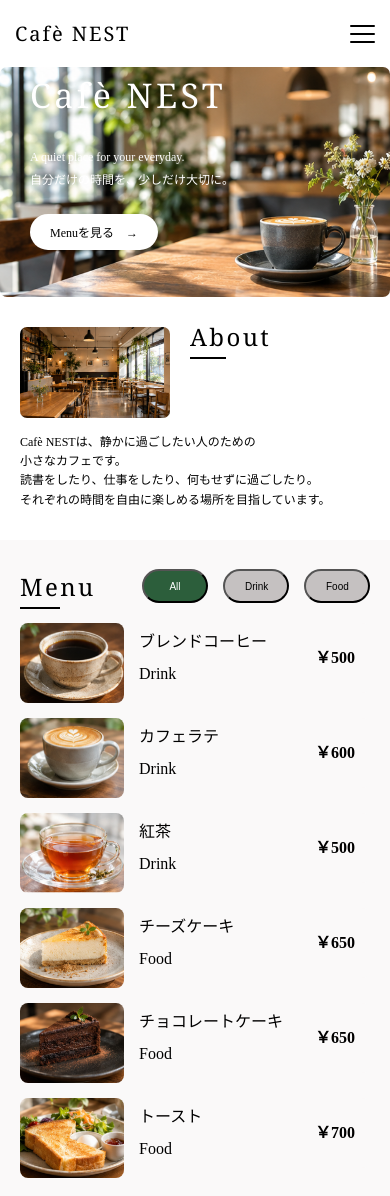
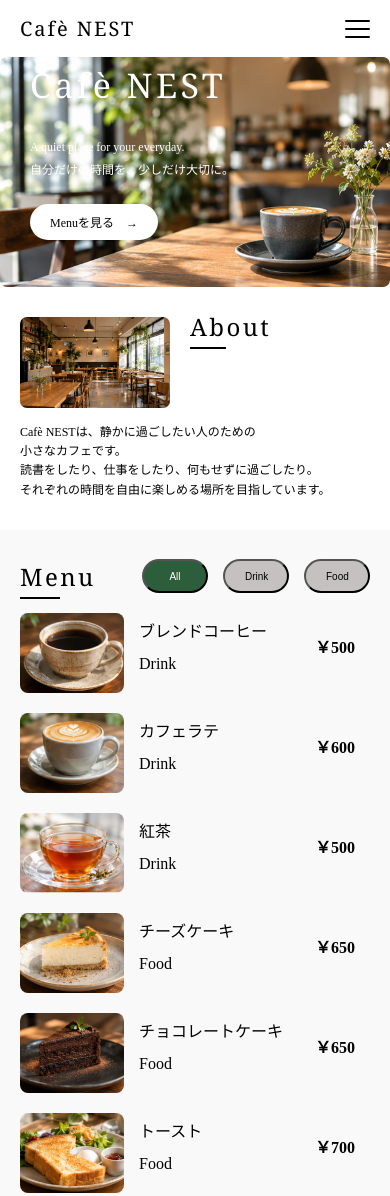
Before and after one commit to komagoma123/cafe-site, a plain HTML site: page index.html in a window 390 px wide. Shown: the top 1196 px of the page. Drawn offline with Linux system fonts and the light colour scheme.

Commit message:
Add files via upload

```diff
--- a/css/style.css
+++ b/css/style.css
@@ -19,10 +19,12 @@ main{
 
 header{
     display: flex;
-    gap: 300px;
     justify-content: space-between;
-    padding: 0 90px;
-    margin: 28px;
+    padding: 0 40px;
+    margin: 28px auto;
+    max-width: 1100px;
+    width: 100%;
+    box-sizing: border-box;
 
 }
 
@@ -42,7 +44,7 @@ header{
 
 #header-inner{
     display: flex;
-    gap: 100px;
+    gap: 50px;
 }
 
 nav{
@@ -484,13 +486,47 @@ h3{
     display: none;
 }
 
+@media screen and (max-width: 1100px) {
+    #menu-img {
+        display: flex;
+        flex-wrap: wrap;         /* 折り返しを有効にする */
+        justify-content: center;
+        gap: 20px;
+    }
+
+    .menu-card {
+        width: 340px;            /* カード全体の幅を指定 */
+        display: flex;
+        flex-direction: column;  /* 画像とdlを縦に並べる */
+    }
+
+    /* ★ ここを追加・調整：画像幅をカード（＝dl）と同じ100%にする */
+    #menu-img img {
+        width: 100%;
+        height: 120px;
+        object-fit: cover;
+        border-radius: 8px 8px 0 0; /* 画像の上の角を丸くする */
+    }
+
+    /* dlの幅もカードに合わせて100%にする */
+    #menu-img dl {
+        width: 100%;
+        box-sizing: border-box;
+        border-radius: 0 0 8px 8px; /* 画像の下の角に合わせてdlの下を丸くすると綺麗です */
+    }
+}
+
 @media screen and (max-width: 768px) {
 
     /* ヘルパー・ヘッダー全体の調整 */
     header {
-        padding: 0;
+        display: flex;
+        align-items: center;
+        width: 100%;
+        padding: 0 20px;
+        margin: 15px 0px;
+        box-sizing: border-box;
         gap: 0;
-        margin: 20px 15px;
     }
 
     /* PC用メニューを確実に非表示にする */
@@ -612,8 +648,10 @@ h3{
         display: flex;
         flex-direction: column; /* 横並びから「縦並び」にする */
         align-items: center;    /* カードを中央に寄せる（左寄せにしたい場合は flex-start にしてください） */
-        gap: 15px;              /* カードとカードの上下の隙間をあける */
+        gap: 20px;              /* カードとカードの上下の隙間をあける */
         width: 100%;
+        flex-wrap: wrap;
+        justify-content: center;
     }
 
     #menu-img img{
```
